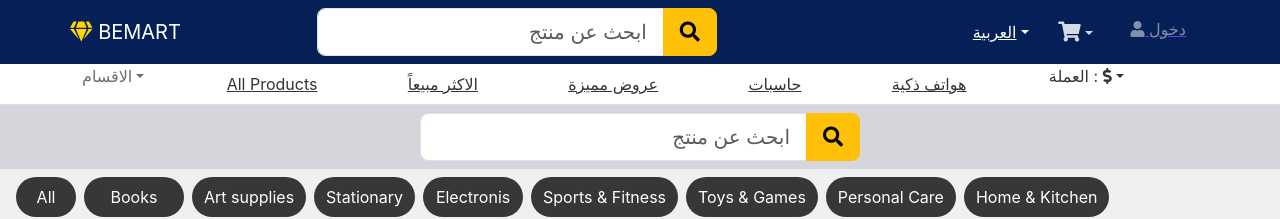
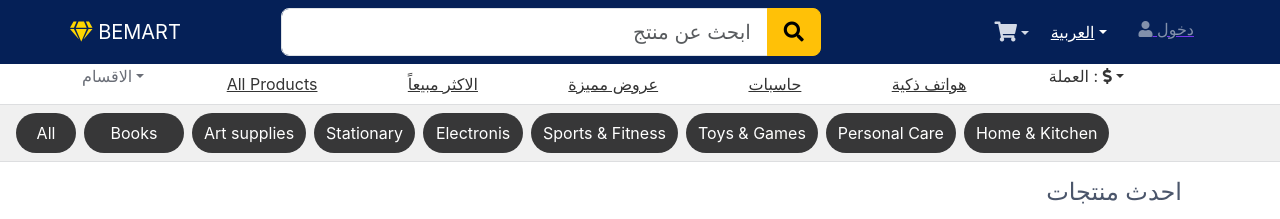
Before and after one commit to Golden-Mean-Ltc/flowrence-shop, a React (Vite) app: page / in a window 1280 px wide. Shown: the top 219 px of the page. Built offline with nearby package versions, Linux system fonts and the light colour scheme.

Commit message:
cart modal added to global store

```diff
--- a/src/AppLayout.jsx
+++ b/src/AppLayout.jsx
@@ -16,7 +16,7 @@ const AppLayout = () => {
       {/* <ToastContainer /> */}
       <Header />
       <header>
-        <SearchBar />
+        {/* <SearchBar /> */}
         <HorizontalList items={categoris} />
       </header>
 
--- a/src/Apps.jsx
+++ b/src/Apps.jsx
@@ -17,6 +17,7 @@ import ShippingScreen from './screens/ShippingScreen';
 import PaymentScreen from './screens/PaymentScreen';
 import ProductsScreen from './screens/ProductsScreen';
 import PlaceOrderScreen from './screens/PlaceOrderScreen';
+import LoginScreen from './screens/LoginScreen';
 
 
 const router = createBrowserRouter([
@@ -69,6 +70,10 @@ const router = createBrowserRouter([
         path: '/placeorder',
         element: <PlaceOrderScreen />
       },
+      {
+        path: '/login',
+        element: <LoginScreen />
+      },
     ],
   },
 ]);
--- a/src/components/auth/AuthForm.jsx
+++ b/src/components/auth/AuthForm.jsx
@@ -18,7 +18,7 @@ const AuthForm = () => {
 
 	return (
 		<Form onSubmit={submitHandler}>
-			<Form.Group controlId='email'>
+			<Form.Group controlId='email' className='mb-3'>
 				<Form.Control
 					type='email'
 					placeholder='Enter email'
--- a/src/components/cart/CartListItem.jsx
+++ b/src/components/cart/CartListItem.jsx
@@ -20,7 +20,7 @@ const CartListItem = ({ item }) => {
 						src={item.mainImage.imageUrl}
 						alt={item.name}
 						fluid
-						style={{ maxHeight: '90px' }}
+						style={{ maxHeight: '80px' }}
 					/>
 				</Col>
 				<div className='col'>
--- a/src/components/header/CartDropdown.jsx
+++ b/src/components/header/CartDropdown.jsx
@@ -1,23 +1,25 @@
-import React from 'react'
-import { useSelector } from 'react-redux'
+
+import { useSelector, useDispatch } from 'react-redux'
 import { Link } from 'react-router-dom'
+import { setShowCartModal } from '../../store/settingsSlice'
 
 const CartDropdown = () => {
+	const dispatch = useDispatch()
 	const { cartItems } = useSelector(state => state.cart)
+	const { showCartModal } = useSelector((state) => state.settings);
 
-	// const cartItemsCount = cartItems.length
 
 	// calculation total of quantity of items
 	const cartItemsCount = cartItems.reduce(
-		(acc, item) => acc + Number(item.quantity),
-		0
-	)
+		(acc, item) => acc + Number(item.quantity), 	0 )
 
 	return (
-		<div className='navbar-tool dropdown mx-2'>
+		<div className='navbar-tool  '>
 			<Link
 				className='navbar-tool-icon-box bg-secosndary dropdown-toggle'
-				to='/cart'>
+				//	to='/cart'
+				onClick={() => dispatch(setShowCartModal(!showCartModal))}
+			>
 				<i className='navbar-tool-icon fas fa-shopping-cart' />
 				{cartItems.length > 0 && (
 					<div className='yt-spec-icon-badge-shape__badge '>
@@ -25,25 +27,6 @@ const CartDropdown = () => {
 					</div>
 				)}
 			</Link>
-
-			<div className='dropdown-menu' aria-labelledby='navbarDropdown'>
-				{cartItems.length > 0 ? (
-					<>
-						{cartItems.map((item, index) => (
-							<span className='dropdown-item' key={index}>
-								{(item.title  ).slice(0, 32)}..
-							</span>
-						))}
-						<div className='dropdown-item text-center'>
-							<Link className='text-success  ' to='/cart'>
-								View Cart
-							</Link>
-						</div>
-					</>
-				) : (
-					<span className='dropdown-item'>Cart is empty</span>
-				)}
-			</div>
 		</div>
 	)
 }
--- a/src/components/header/Header.jsx
+++ b/src/components/header/Header.jsx
@@ -13,8 +13,8 @@ import SearchInput from './SearchInput';
 const Header = () => {
   // console.log('Header..')
 
-  const { user } = useSelector( state => state.auth )
-  const { r } = useSelector( state => state.strings )
+  const { user } = useSelector(state => state.auth)
+  const { r } = useSelector(state => state.strings)
   // console.log(user)
 
   return (
@@ -32,23 +32,25 @@ const Header = () => {
             </Navbar.Brand>
           </Link>
           <Navbar.Toggle aria-controls='basic-navbar-nav' />
-          {/* <Route render={({ history }) => <SearchBox history={history} />} /> */ }
-          <SearchInput  />
+          {/* <Route render={({ history }) => <SearchBox history={history} />} /> */}
+          <SearchInput />
           <Nav className='ml-auto'>
+            <CartDropdown />
+
             <LanguageDropdown />
-            <CartDropdown />
-            <div className='px-3 '>
-              { user ? (
-                <UserDropdown user={ user } />
+
+            <div className='px-2 '>
+              {user ? (
+                <UserDropdown user={user} />
               ) : (
                 <Link to='/login'>
                   <Nav.Link>
-                    <i className='fas fa-user'></i> { r.sign_in }
+                    <i className='fas fa-user'></i> {r.sign_in}
                   </Nav.Link>
                 </Link>
-              ) }
+              )}
             </div>
-            { user && user.isAdmin && (
+            {user && user.isAdmin && (
               <NavDropdown title='Admin' id='adminmenu'>
                 <Link to='/admin/userlist'>
                   <NavDropdown.Item>Users</NavDropdown.Item>
@@ -60,27 +62,27 @@ const Header = () => {
                   <NavDropdown.Item>Orders</NavDropdown.Item>
                 </Link>
               </NavDropdown>
-            ) }
+            )}
             <UserDropdown />
           </Nav>
         </div>
       </Navbar>
       <div className='navbar-footer d-flex container'>
-        <DepartmentsDropdown title={ r.departments } />
+        <DepartmentsDropdown title={r.departments} />
         <div className='p-2 flex-fill clickable'>
           <Link to='/products'> All Products </Link>
         </div>
         <div className='p-2 flex-fill clickable'>
-          <Link to='/products'>{ r.best_sellers }</Link>
+          <Link to='/products'>{r.best_sellers}</Link>
         </div>
         <div className='p-2 flex-fill clickable'>
-          <Link to='/hot-deals'>{ r.hot_deals }</Link>
+          <Link to='/hot-deals'>{r.hot_deals}</Link>
         </div>
         <div className='p-2 flex-fill clickable'>
-          <Link to='/products/Laptops'>{ r.laptops }</Link>
+          <Link to='/products/Laptops'>{r.laptops}</Link>
         </div>
         <div className='p-2 flex-fill clickable'>
-          <Link to='/products/Cell-Phones'>{ r.cell_phones }</Link>
+          <Link to='/products/Cell-Phones'>{r.cell_phones}</Link>
         </div>
 
         <CurrencyDropdown />
--- a/src/components/header/SearchInput.jsx
+++ b/src/components/header/SearchInput.jsx
@@ -34,7 +34,7 @@ const SearchInput = () => {
       // className='w-100'
       className='mx-auto'
       style={{
-        maxWidth: '440px',
+        width: '540px',
         minWidth: '300px',
       }}
     >
--- a/src/screens/HomeScreen.jsx
+++ b/src/screens/HomeScreen.jsx
@@ -10,18 +10,23 @@ import { listProducts } from '../store/actions/productActions'
 // import ProductsSlider from '../components/products/ProductSlider.jsx'
 // import ResponsiveColumnsExample from '../components/ResponsiveColumnsExample.jsx'
 import CartModal from '../components/cart/CartModal.jsx'
+import { setShowCartModal } from '../store/settingsSlice.js'
 
 // const HomeScreen = ({ match }) => {
 const HomeScreen = () => {
   const dispatch = useDispatch()
 
-    const [showCartModal, setShowCartModal] = useState(false);
+  // const [showCartModal, setShowCartModal] = useState(false);
 
   const productList = useSelector((state) => state.productList)
   const cartItems = useSelector((state) => state.cart.cartItems)
-   const language = useSelector((state) => state.settings.language);
+  const { language, showCartModal } = useSelector((state) => state.settings);
   const { loading, error, products } = productList
   const { r } = useSelector((state) => state.strings)
+
+  const handleShowCartModal = () => {
+    dispatch(setShowCartModal(!showCartModal))
+  }
 
   useEffect(() => {
     dispatch(listProducts())
@@ -31,9 +36,9 @@ const HomeScreen = () => {
   return (
     <>
 
-       <CartModal show={showCartModal} setShow={ setShowCartModal } />
+      <CartModal show={showCartModal} setShow={handleShowCartModal} />
       <div className='container home-page' dir={language == "arb" ? 'rtl' : 'ltr'}>
-          {/* <ResponsiveColumnsExample /> */}
+        {/* <ResponsiveColumnsExample /> */}
         {/* <div className="row mb-5">
         <div className="col p-0">
           <BillboardCarousel />
@@ -86,14 +91,14 @@ const HomeScreen = () => {
         <div className='fixed-element'>
           <div className='row'>
             <div className='col-sm-2 col-md-3 pt-2' >
-              <h6 className="x" onClick={()=>setShowCartModal(true)}>
-           <i className="fas fa-shopping-cart" /> items in cart :  {cartItems.length} </h6>
-              </div>
+              <h6 className="x" onClick={() => handleShowCartModal()}>
+                <i className="fas fa-shopping-cart" /> items in cart :  {cartItems.length} </h6>
+            </div>
             <div className='col px-4'>
               <Link href='/cart' className='btn btn-success rounded-pill btn-lg w-100'>
                 {' '}
                 {/* Submit order → */}
-               تثبيت الطلب
+                تثبيت الطلب
               </Link>{' '}
             </div>
             <div className="col-sm-2 col-md-3"> </div>
--- a/src/screens/LoginScreen.jsx
+++ b/src/screens/LoginScreen.jsx
@@ -1,4 +1,4 @@
-import React, { useState, useEffect } from 'react'
+import   { useState, useEffect } from 'react'
 import { Link } from 'react-router-dom'
 import { Form, Button, Row, Col } from 'react-bootstrap'
 import { useDispatch, useSelector } from 'react-redux'
@@ -9,7 +9,8 @@ import SocialBtns from '../components/auth/SocialBtns'
 import { login } from '../store/auth/authSlice'
 import AuthForm from '../components/auth/AuthForm'
 
-const LoginScreen = ({ location, history }) => {
+const LoginScreen = ( ) => {
+// const LoginScreen = ({ location, history }) => {
 	const [email, setEmail] = useState('')
 	const [password, setPassword] = useState('')
 
@@ -18,13 +19,13 @@ const LoginScreen = ({ location, history }) => {
 
 	const { loading, error, user } = useSelector(state => state.auth)
 	// const loading = true
-	const redirect = location.search ? location.search.split('=')[1] : '/'
+	// const redirect = location.search ? location.search.split('=')[1] : '/'
 
-	useEffect(() => {
-		if (user) {
-			history.push(redirect)
-		}
-	}, [history, user, redirect])
+	// useEffect(() => {
+	// 	if (user) {
+	// 		history.push(redirect)
+	// 	}
+	// }, [history, user, redirect])
 
 	const submitHandler = e => {
 		e.preventDefault()
@@ -55,14 +56,15 @@ const LoginScreen = ({ location, history }) => {
 					<Col>
 						New Customer?{' '}
 						<Link
-							to={redirect ? `/register?redirect=${redirect}` : '/register'}>
+							//to={redirect ? `/register?redirect=${redirect}` : '/register'}
+							>
 							Register
 						</Link>
 					</Col>
 				</Row>
 				<div className='p-3'>
 					<p className='font-weight-light'>
-						Use 'john@mail.com' and '123' as password
+						Use "john@mail.com" and "123" as password
 					</p>
 				</div>
 			</div>
--- a/src/store/settingsSlice.js
+++ b/src/store/settingsSlice.js
@@ -5,6 +5,8 @@ const settingsSlice = createSlice({
 	initialState: {
 		currency: 'usd', // [usd , gbp, eur, iqd , tl]
 		language: 'arb', // eng, arb
+		showCartModal : false ,
+		showAuthModal : false ,
 	},
 	reducers: {
 		currencyChanged(state, action) {
@@ -13,12 +15,20 @@ const settingsSlice = createSlice({
 		languageChanged(state, action) {
 			state.language = action.payload
 		},
+		setShowCartModal(state, action) {
+			state.showCartModal = action.payload
+		},
+		setShowAuthModal(state, action) {
+			state.showAuthModal = action.payload
+		},
 	},
 })
 
 export const {
 	currencyChanged,
 	languageChanged,
+	setShowCartModal,
+	setShowAuthModal,
 	// completedTodosCleared,
 	// todoAdded,
 	// todoColorSelected,
```
Also changed, not shown: 1 other file (tests, documents, lock files or other folders).
